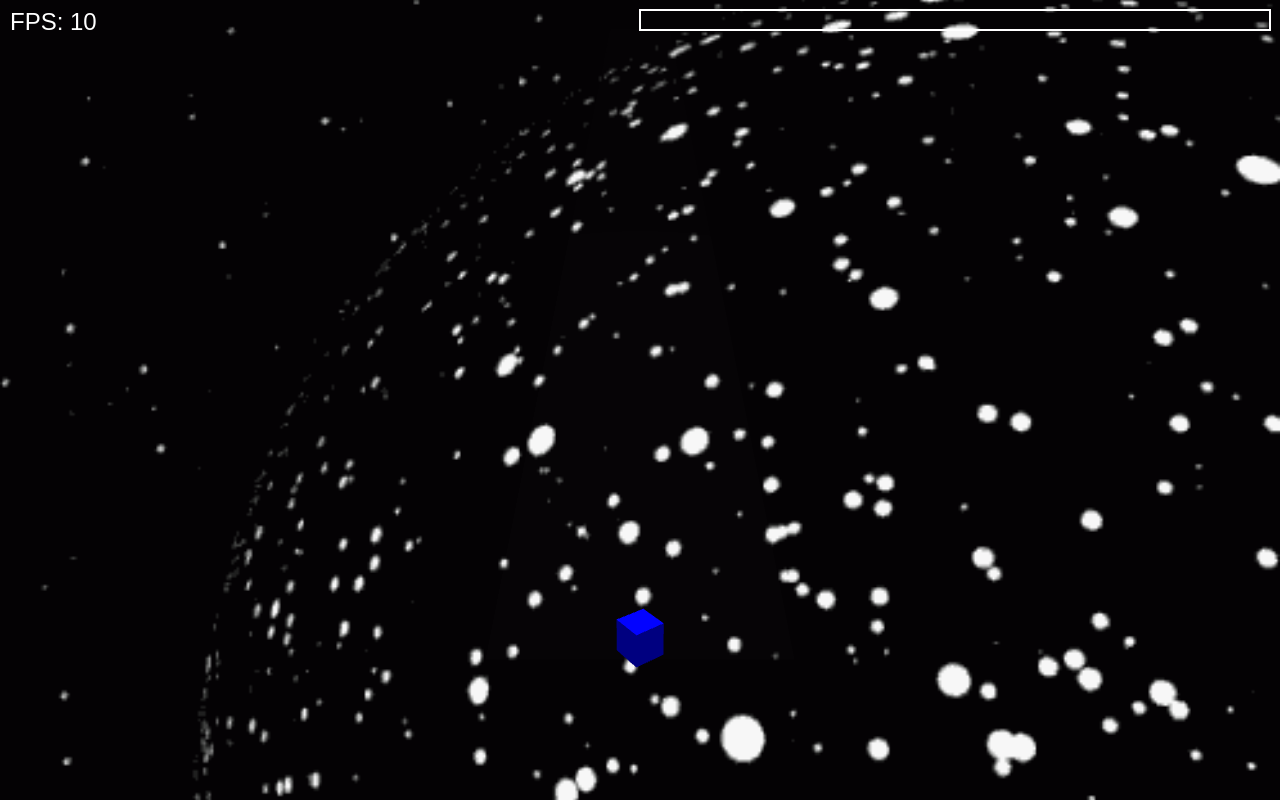
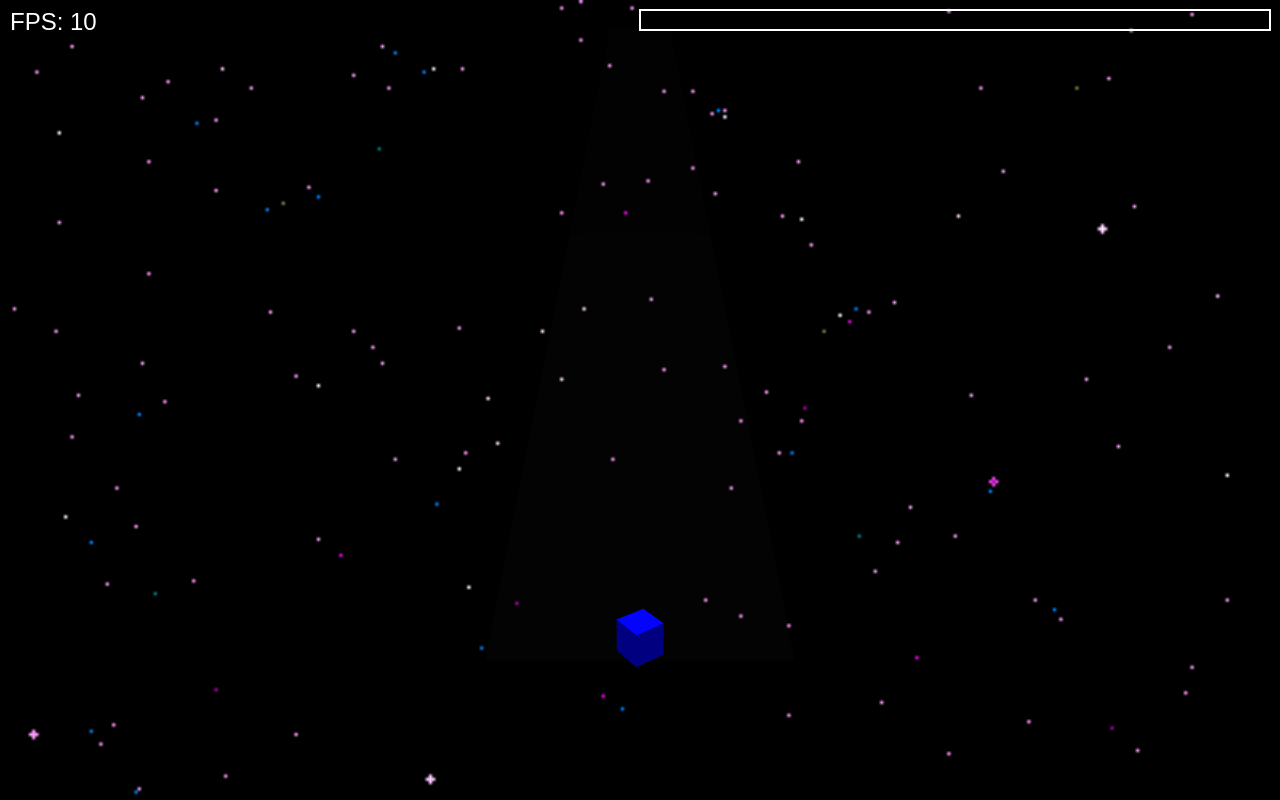
Before and after one commit to rafaelrpq/treejs, a plain HTML site: page teste.html in a window 1280 px wide. Drawn offline with nearby package versions, Linux system fonts and the light colour scheme; animation ran at ten frames a second.

Commit message:
update background image in teste.html

```diff
--- a/teste.html
+++ b/teste.html
@@ -16,7 +16,7 @@
     <style>
         body {
             margin: 0;
-            background-image: url('res/space3.gif');
+            background-image: url('res/space4.gif');
             background-size: cover;
             background-repeat: no-repeat;
             background-attachment: fixed;
```
Also changed, not shown: res/space4.gif (added).
